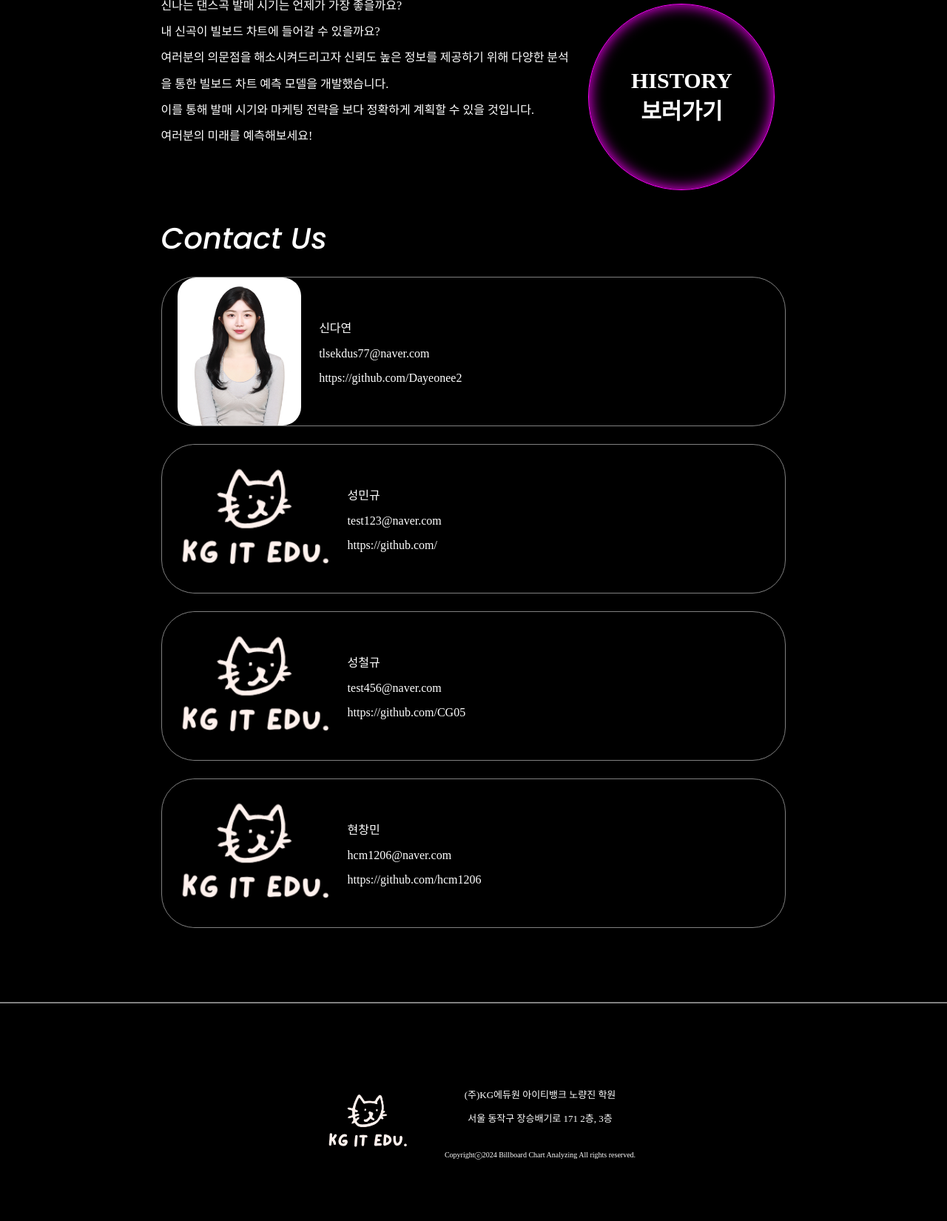
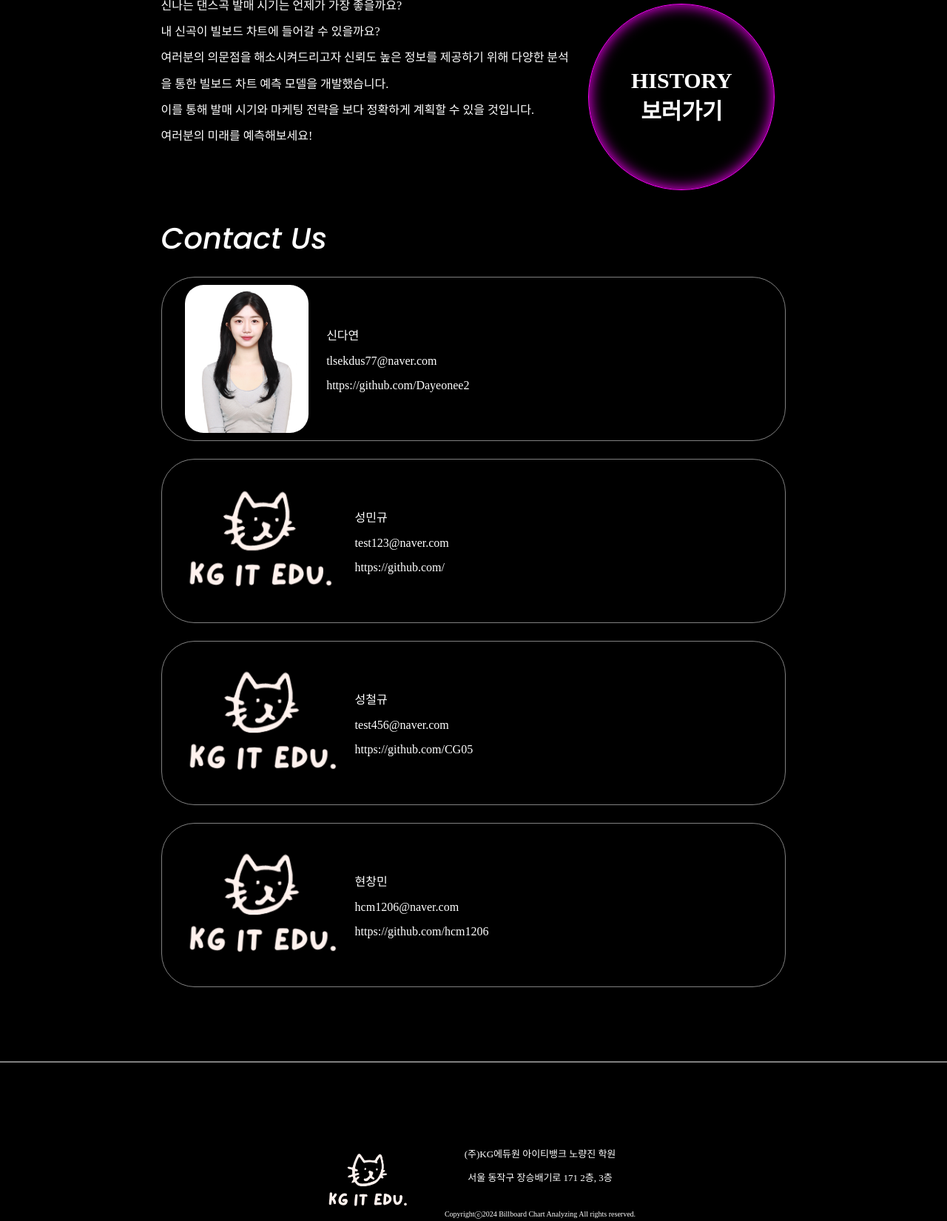
Before and after one commit to CG05/BillboardAnalitics, a Django app: page /introduction/ in a window 1280 px wide. Shown: the part 262-1912 px from the top of the page at 74% size. Before the commit the page ends 1829 px from the top, so only its background shows below. Run offline with Django 5.2, Linux system fonts and the light colour scheme.

Commit message:
Introduction 부트스트랩 의존성 제거

```diff
--- a/server/templates/introduction/introduction.html
+++ b/server/templates/introduction/introduction.html
@@ -66,13 +66,8 @@
     .grid-item {
         display: flex;
         align-items: center;
+        justify-content: center;
         width: 100%;
-    }
-    .grid-item:nth-child(odd) {
-        justify-content: left;
-    }
-    .grid-item:nth-child(even) {
-        justify-content: right;
     }
     .grid-item-content {
         background-color: black;
@@ -83,14 +78,18 @@
         border-radius: 45px;
         border: 1px solid gray;
         width: 100%;
+        padding: 10px;
     }
     .picture {
         height: 100%;
         padding: 15px;
-
+    }
+    .picture img {
+        height: 100%;
+        width: auto;
+        object-fit: cover;
     }
     .member {
-        width: 60%;
         height: 100%;
         padding: 15px;
         display: flex;
@@ -113,12 +112,6 @@
         }
         .grid-item-content {
             min-width: 500px;
-        }
-        .grid-item:nth-child(odd) {
-            justify-content: center;
-        }
-        .grid-item:nth-child(even) {
-            justify-content: center;
         }
     }
     @media (max-width: 1000px) {
@@ -171,7 +164,7 @@
             <div class="grid-item">
                 <div class="grid-item-content">
                     <div class="picture">
-                        <img src="{% static 'image/kgitedulogo.png' %}" style="margin-left: 6px; width: 100%; height: 100%; border-radius: 25px;">
+                        <img src="{% static 'image/kgitedulogo.png' %}" style="margin-left: 6px; border-radius: 25px;">
                     </div>
                     <div class="member">
                         <div>성민규</div>
```
